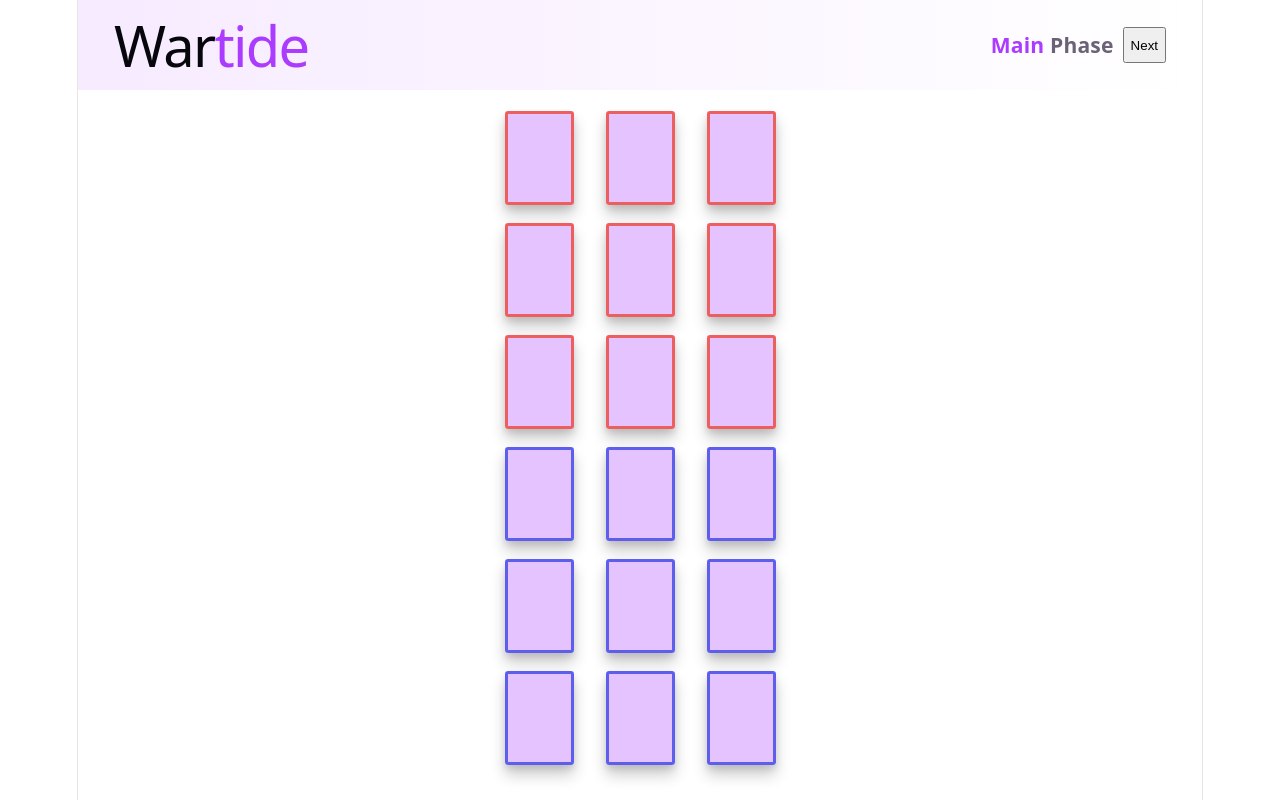
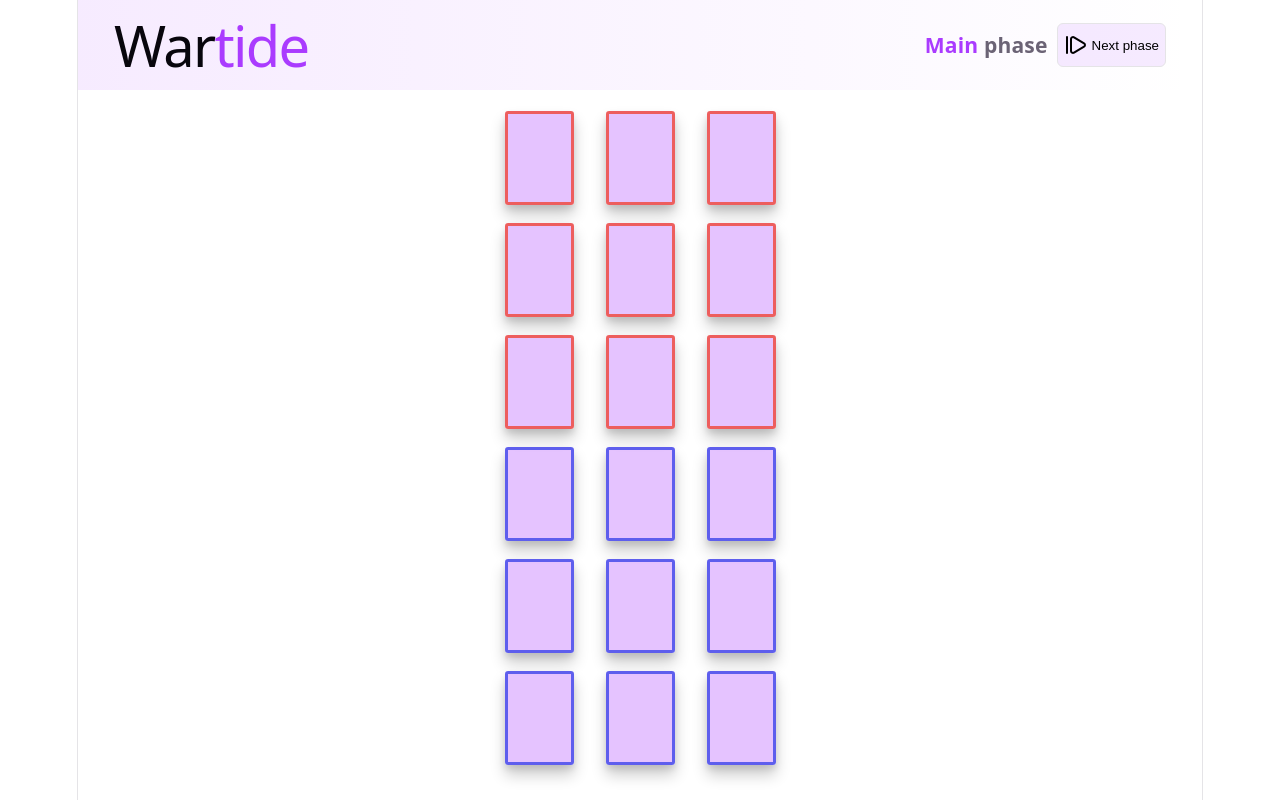
Before and after one commit to emilypummeroy/wartoad, a React (Vite) app: page / in a window 1280 px wide. Built offline with nearby package versions, Linux system fonts and the light colour scheme.

Commit message:
1: Improve look and feel of header

```diff
--- a/src/App.css
+++ b/src/App.css
@@ -1,3 +1,23 @@
+:root {
+  --player-accent: hsl(240, 80%, 65%);
+  --opponent-accent: hsl(0, 80%, 65%);
+
+  --card-shadow:
+    rgba(0, 0, 0, 0.2) 0 10px 15px 0, rgba(0, 0, 0, 0.1) 0 4px 6px 0;
+
+  color-scheme: light dark;
+}
+
+@media (prefers-color-scheme: dark) {
+  :root {
+    --player-accent: hsl(240, 80%, 45%);
+    --opponent-accent: hsl(0, 80%, 45%);
+
+    --card-shadow:
+      rgba(0, 0, 0, 0.5) 0 10px 15px 0, rgba(0, 0, 0, 0.3) 0 4px 6px 0;
+  }
+}
+
 header {
   height: 90px;
   max-width: 100%;
@@ -22,10 +42,8 @@ header {
 
 .title {
   height: 100%;
-  width: 300px;
   padding: 0 36px;
   align-content: center;
-  border: var(--accent-border);
 
   h1 {
     text-align: left;
@@ -55,10 +73,6 @@ span.accent {
   }
 
   gap: 9px;
-
-  button {
-    height: 36px;
-  }
 }
 
 main {
@@ -96,20 +110,20 @@ main {
 
   border-radius: 0.4vh;
   box-shadow: var(--card-shadow);
+
+  &:hover {
+    filter: brightness(150%);
   }
 
-.card.player {
+  &.player {
     border: 3px solid var(--player-accent);
   }
 
-.card.opponent {
+  &.opponent {
     border: 3px solid var(--opponent-accent);
   }
 
-.card:hover {
-  filter: brightness(150%);
-}
-
-.facedown {
+  &.facedown {
     background: var(--accent-bg-solid);
   }
+}
--- a/src/App.tsx
+++ b/src/App.tsx
@@ -1,4 +1,5 @@
 import './App.css';
+import { StepForward } from 'lucide-react';
 import { useState } from 'react';
 
 const Phase = {
@@ -21,11 +22,18 @@ export function App() {
             War<span className="accent">tide</span>
           </h1>
         </div>
-        <section className="phases">
-          <h3>
-            <span className="accent">{phase}</span> Phase
+        <section aria-labelledby="current-phase" className="phases">
+          <h3 id="current-phase">
+            <span className="accent">{phase}</span> phase
           </h3>
-          <button onClick={setNextPhase}>Next</button>
+          <button
+            className="icon-text accent"
+            aria-label="Next phase"
+            onClick={setNextPhase}
+          >
+            <StepForward />
+            Next phase
+          </button>
         </section>
       </header>
       <main>
--- a/src/index.css
+++ b/src/index.css
@@ -10,13 +10,8 @@
   --accent-border: rgba(170, 59, 255, 0.5);
   --social-bg: rgba(244, 243, 236, 0.5);
 
-  --player-accent: hsl(240, 80%, 65%);
-  --opponent-accent: hsl(0, 80%, 65%);
-
   --shadow:
     rgba(0, 0, 0, 0.1) 0 10px 15px -3px, rgba(0, 0, 0, 0.05) 0 4px 6px -2px;
-  --card-shadow:
-    rgba(0, 0, 0, 0.2) 0 10px 15px 0, rgba(0, 0, 0, 0.1) 0 4px 6px 0;
 
   --sans: system-ui, 'Segoe UI', Roboto, sans-serif;
   --heading: system-ui, 'Segoe UI', Roboto, sans-serif;
@@ -50,13 +45,8 @@
     --accent-border: rgba(192, 132, 252, 0.5);
     --social-bg: rgba(47, 48, 58, 0.5);
 
-    --player-accent: hsl(240, 80%, 45%);
-    --opponent-accent: hsl(0, 80%, 45%);
-
     --shadow:
       rgba(0, 0, 0, 0.4) 0 10px 15px -3px, rgba(0, 0, 0, 0.25) 0 4px 6px -2px;
-    --card-shadow:
-      rgba(0, 0, 0, 0.5) 0 10px 15px 0, rgba(0, 0, 0, 0.3) 0 4px 6px 0;
   }
 
   #social .button-icon {
@@ -109,6 +99,24 @@ p {
   margin: 0;
 }
 
+button.icon-text {
+  display: inline-flex;
+  align-items: center;
+  gap: 4px;
+  height: 44px;
+  min-width: 44px;
+  border: 1px solid var(--border);
+  border-radius: 6px;
+}
+
+button.accent {
+  background: var(--accent-bg);
+
+  &:hover {
+    filter: brightness(150%);
+  }
+}
+
 code,
 .counter {
   font-family: var(--mono);
```
Also changed, not shown: 1 other file (tests, documents, lock files or other folders). Lines whose indentation alone changed are shown as unchanged.
